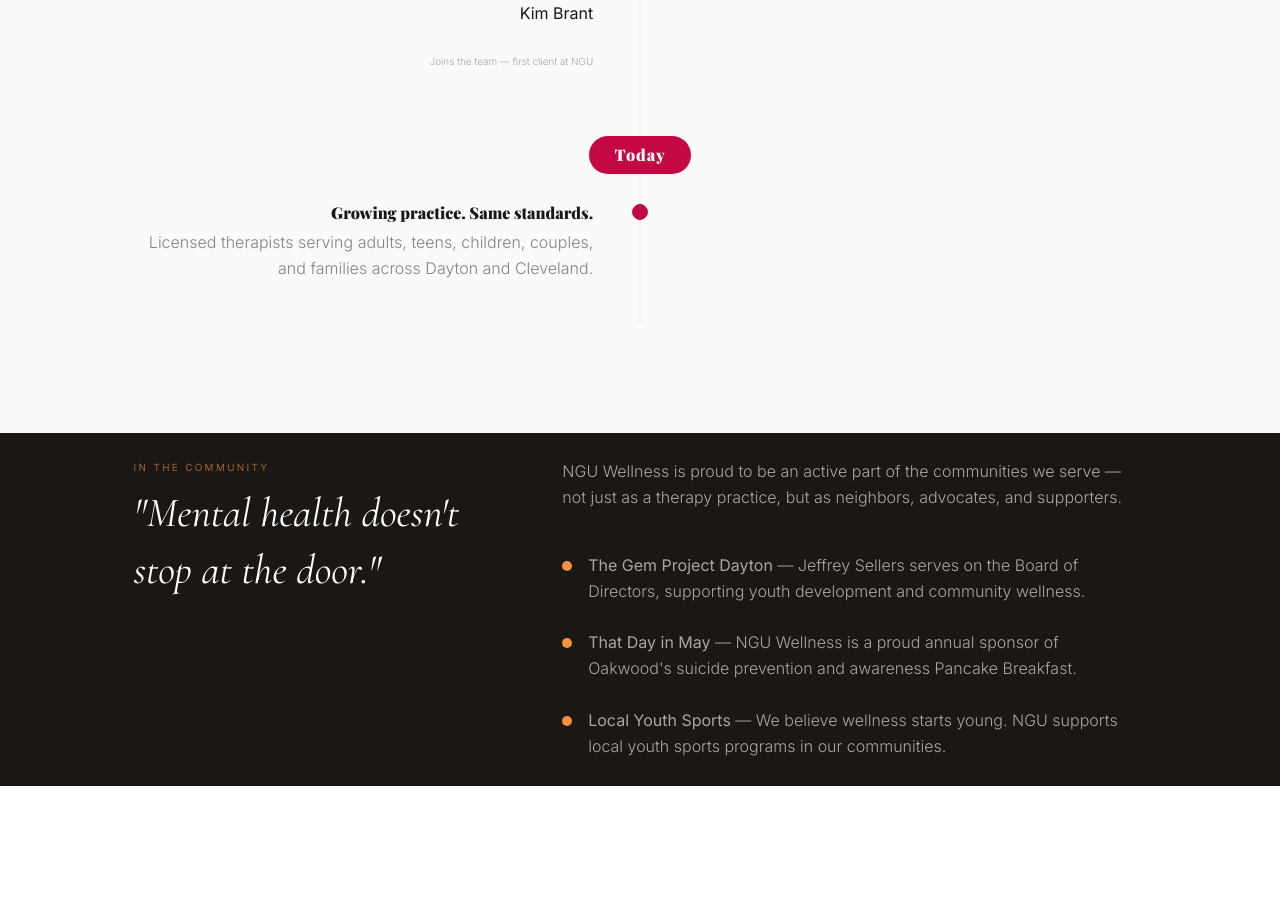
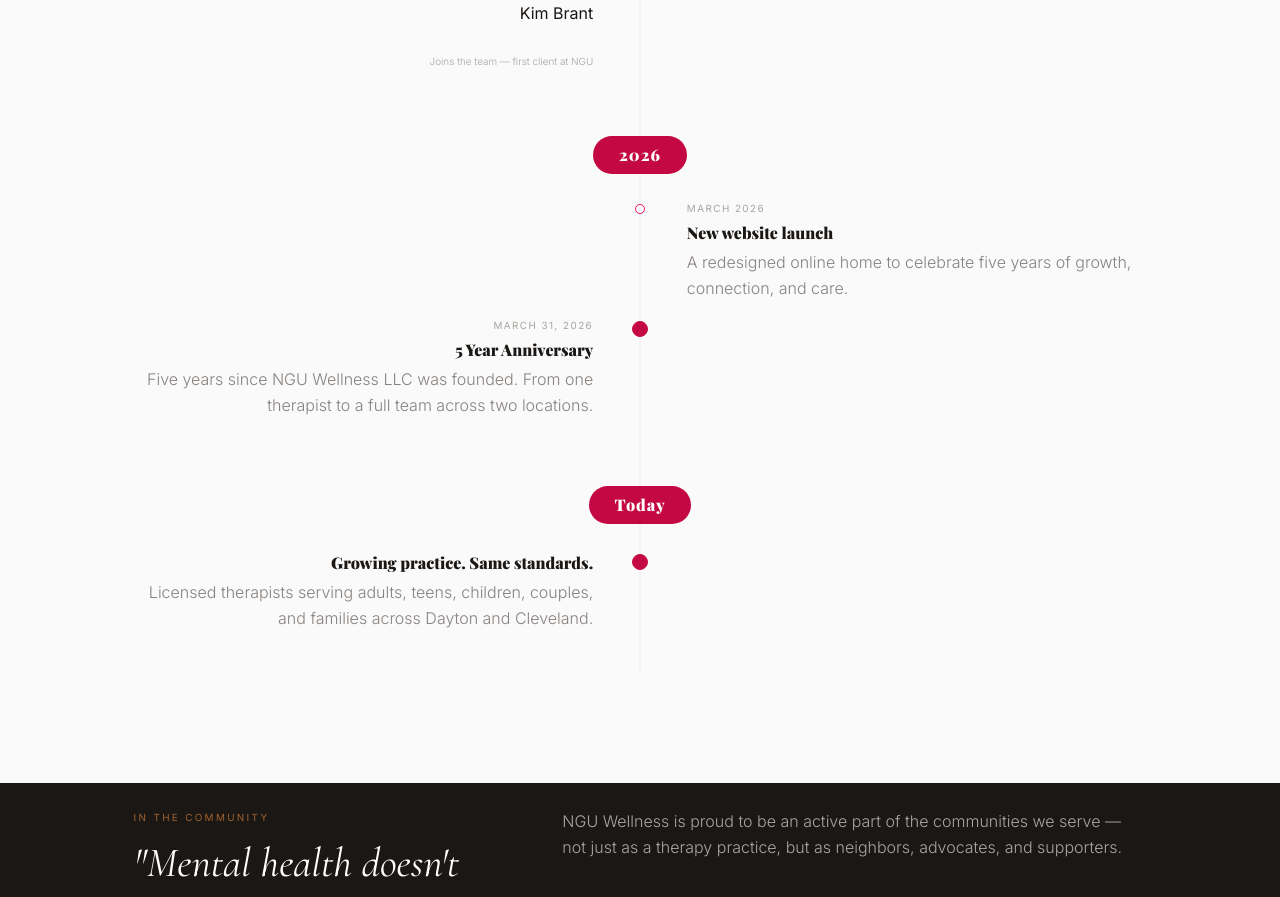
Before and after one commit to JDOG332/nguwellness, a Next.js app: page /about in a window 1280 px wide. Shown: the part 7140-8037 px from the top of the page. Built offline with nearby package versions, Linux system fonts and the light colour scheme; a web font is replaced by a local one.

Commit message:
Add 2026 timeline: new website launch + 5 Year Anniversary

```diff
--- a/app/about/AboutPage.jsx
+++ b/app/about/AboutPage.jsx
@@ -911,6 +911,14 @@
                 <div className="tl-entry"><div className="tl-entry-left"><p className="tl-entry-date">October 7, 2025</p><p className="tl-entry-person">Kim Brant</p><p className="tl-entry-role">Joins the team — first client at NGU</p></div><div className="tl-entry-dot-col"><div className="tl-entry-dot" /></div><div className="tl-entry-right" /></div>
               </div>
             </div>
+            {/* 2026 */}
+            <div className="tl-year-group">
+              <div className="tl-year-marker"><span className="tl-year-badge milestone">2026</span></div>
+              <div className="tl-entries">
+                <div className="tl-entry"><div className="tl-entry-left" /><div className="tl-entry-dot-col"><div className="tl-entry-dot" /></div><div className="tl-entry-right"><p className="tl-entry-date">March 2026</p><p className="tl-entry-title">New website launch</p><p className="tl-entry-desc">A redesigned online home to celebrate five years of growth, connection, and care.</p></div></div>
+                <div className="tl-entry"><div className="tl-entry-left"><p className="tl-entry-date">March 31, 2026</p><p className="tl-entry-title">5 Year Anniversary</p><p className="tl-entry-desc">Five years since NGU Wellness LLC was founded. From one therapist to a full team across two locations.</p></div><div className="tl-entry-dot-col"><div className="tl-entry-dot major" /></div><div className="tl-entry-right" /></div>
+              </div>
+            </div>
             {/* Today */}
             <div className="tl-year-group">
               <div className="tl-year-marker"><span className="tl-year-badge milestone">Today</span></div>
```
